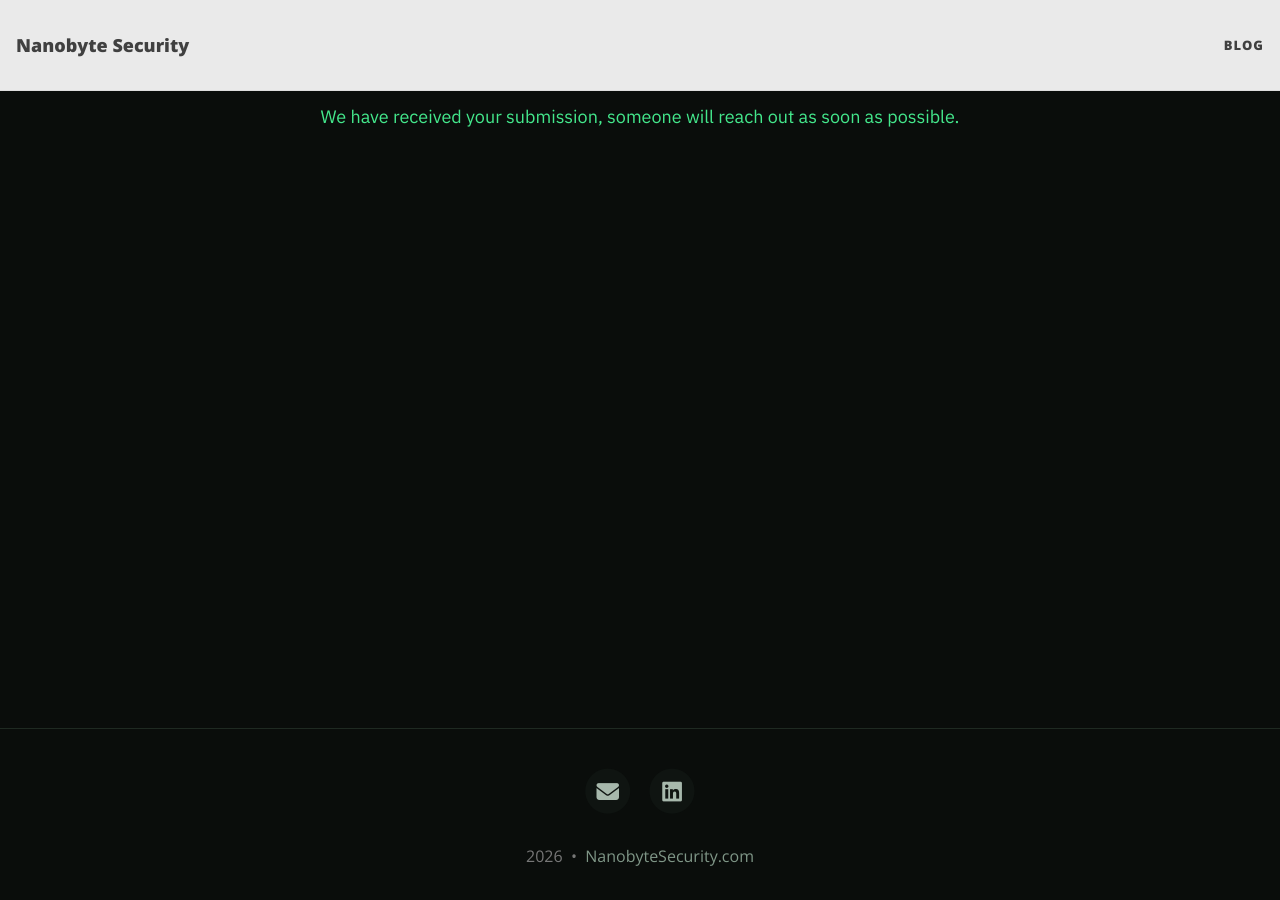
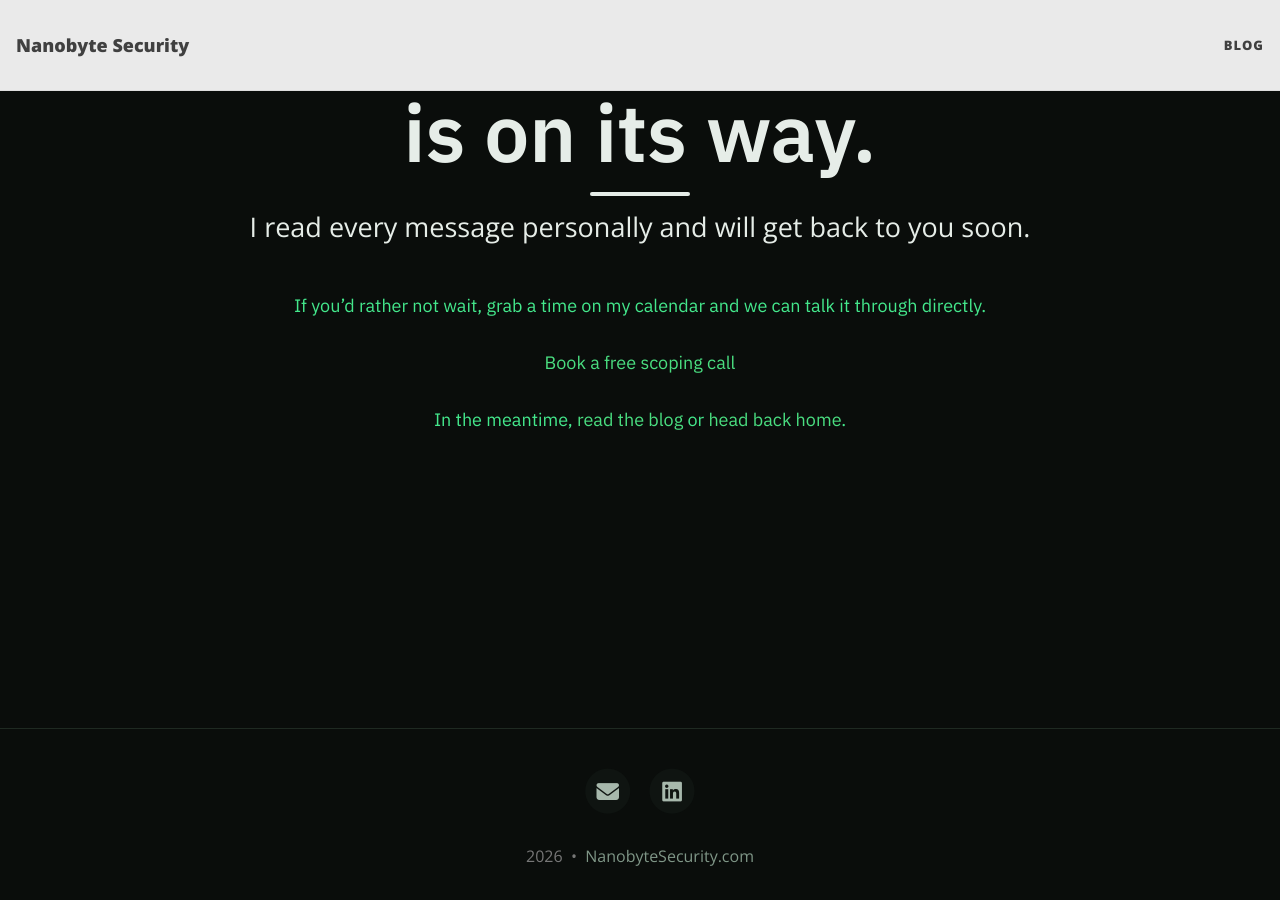
Before and after one commit to nanobyte-security/nanobytesecurity.github.io, a Jekyll site: the page built from thanks.md, in a window 1280 px wide. Built offline with Jekyll 4.4.1, drawn with Linux system fonts in a browser that asks for light colours; our own code applies the rules of GitHub Pages for plain Markdown files.

Commit message:
Update thanks.md

```diff
--- a/thanks.md
+++ b/thanks.md
@@ -1,6 +1,13 @@
 ---
-layout: home
+title: Thanks, your message is on its way.
+subtitle: I read every message personally and will get back to you soon.
+eyebrow: "// Message received"
+cta: false
+sitemap: false
 ---
 
-<center><h2>Thanks!</h2></center>
-<center><p>We have received your submission, someone will reach out as soon as possible.</p></center>
+If you'd rather not wait, grab a time on my calendar and we can talk it through directly.
+
+<a class="nb-button" href="https://calendly.com/alex-nanobytesecurity/30min">Book a free scoping call</a>
+
+In the meantime, [read the blog](https://blog.nanobytesecurity.com/) or [head back home](/).
```
